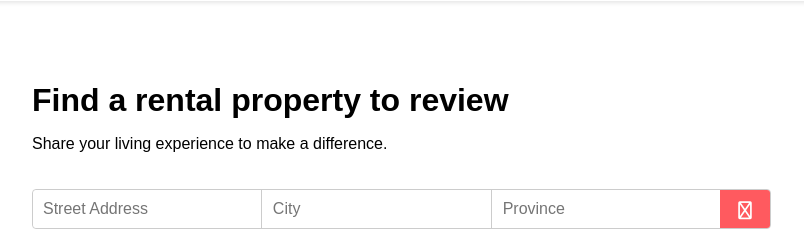
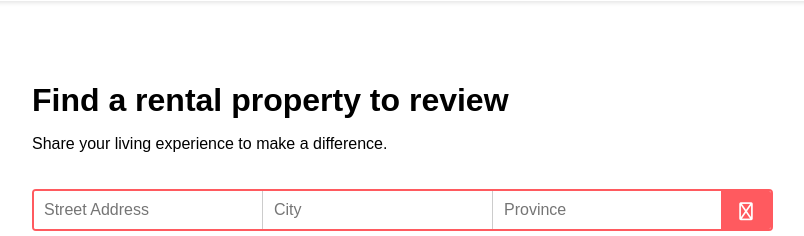
Before and after one commit to Cherisea/Homie, a Django app: page /review/ in a window 1280 px wide. Shown: the part 109-345 px from the top of the page, without its empty margins (178-982 px from the left). Run offline with Django 5.2, Linux system fonts and the light colour scheme; some libraries are stand-ins or nearby versions.

Commit message:
Adjust the styling of search box

```diff
--- a/review/static/write_review.css
+++ b/review/static/write_review.css
@@ -17,14 +17,6 @@ header h1 {
     text-align: center;
 }
 
-.search-section input {
-    width: 60%;
-    padding: 15px;
-    font-size: 18px;
-    border: 1px solid #ccc;
-    border-radius: 4px;
-}
-
 .address-search {
     display: flex;
     margin-top: 10px;
@@ -32,9 +24,10 @@ header h1 {
 
 .search-box {
     display: flex;
-    border: 1px solid #ccc;
+    border: 2px solid;
     border-radius: 4px;
     overflow: hidden;
+    border-color: #ff5a5f;
 }
 
 .search-box input {
```
